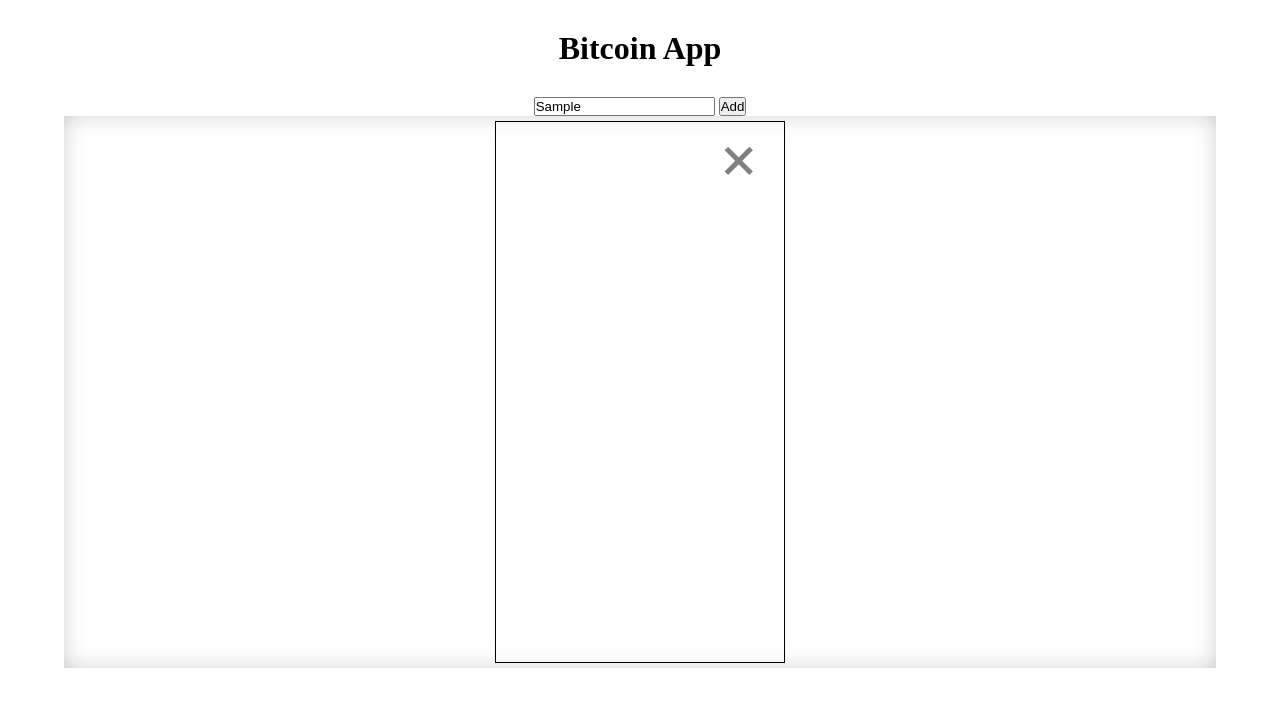
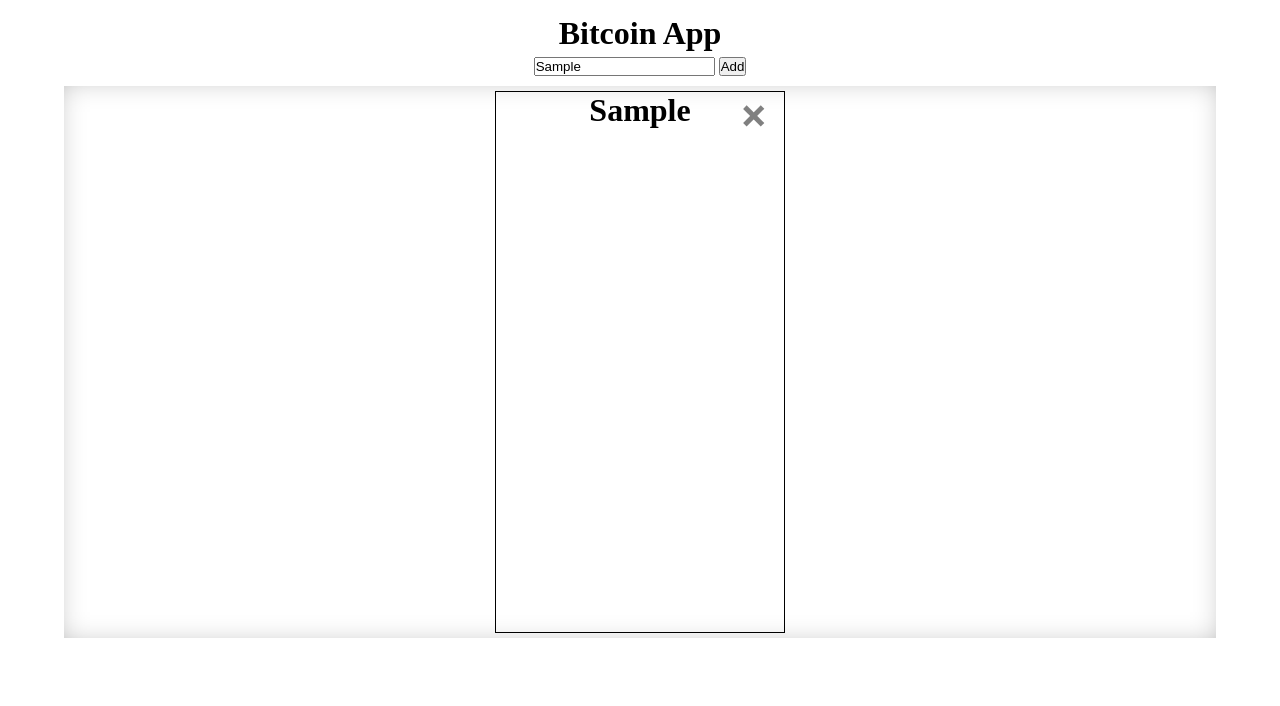
Before and after one commit to micavanco/BitcoinApp, a website built with webpack: page src/index.html in a window 1280 px wide. Both pictures are taken after typing "Sample" into the empty fields and a click on the button "Add". Built offline with nearby package versions, Linux system fonts and the light colour scheme; no server answers.

Commit message:
Added event handlers to remove buttons and fixed styling

```diff
--- a/src/css/stylesheet.css
+++ b/src/css/stylesheet.css
@@ -12,11 +12,11 @@
 }
 
 .header > h1 {
-    margin: 30px 0;
+    margin: 15px 0 5px 0;
 }
 
-.container > input {
-    margin: 20px;
+.input-container {
+    margin-bottom: 10px;
 }
 
 .main-container{
@@ -36,15 +36,22 @@
     border: 1px solid black ;
     margin: 5px 20px;
     position: relative;
+    display: flex;
+    flex-direction: column;
+    align-items: center;
 }
 
 .remove-btn{
-    height: 35px;
-    width: 35px;
+    height: 25px;
+    width: 25px;
     position: absolute;
-    top: 30px;
-    right: 20px;
+    top: 15px;
+    right: 10px;
     cursor: pointer;
+}
+
+.remove-btn:hover div{
+    box-shadow: 0 0 5px 0 rgba(0,0,0,0.75);
 }
 
 .bar1, .bar2{
@@ -52,6 +59,7 @@
     height: 5px;
     margin-bottom: 5px;
     background: gray;
+    transition: all .2s ease-in-out;
 }
 
 .bar1{
@@ -61,3 +69,9 @@
 .bar2{
     transform: rotate(45deg) translate(-8px, 3px);
 }
+
+#search-output {
+    height: 230px;
+    overflow-y: auto !important;
+    background: blue;
+}
--- a/src/js/controllers/controller.js
+++ b/src/js/controllers/controller.js
@@ -1,3 +1,4 @@
+import Bitcoin from "../models/bitcoin";
 
 export default class Controller {
     constructor(BitcoinView){
@@ -8,11 +9,12 @@ export default class Controller {
 
     _setListeners() {
         document.getElementById('add-btn').addEventListener('click', () => {
-            this._mainContainer.append(this._bitcoinView._createBox(1,1,));
-        });
-
-        document.querySelector('.search-input').addEventListener('change', (e) => {
-
+            const input = document.querySelector('.search-input');
+            if(input.value)
+            {
+                const selectedBitcoin = new Bitcoin(input.value);
+                this._mainContainer.append(this._bitcoinView._createBox(selectedBitcoin,1,));
+            }
         });
     }
 
--- a/src/js/views/bitcoinView.js
+++ b/src/js/views/bitcoinView.js
@@ -11,10 +11,22 @@ export default class BitcoinView {
     _createBox(bitcoin, chart) {
         const box = document.createElement("div");
         box.classList.add('bitcoin-box');
+        box.innerHTML = `<h1>${bitcoin.type}</h1>`;
+
         const removeButton = document.createElement('div');
         removeButton.classList.add('remove-btn');
-        removeButton.innerHTML = '<div class="bar1"></div><div class="bar2"></div>';
+        removeButton.addEventListener('click', () => box.remove());
+
+        const bar1 = document.createElement("div");
+        const bar2 = document.createElement("div");
+        bar1.classList.add('bar1');
+        bar2.classList.add('bar2');
+        bar1.addEventListener('click', () => box.remove());
+        bar2.addEventListener('click', () => box.remove());
+        removeButton.append(bar1);
+        removeButton.append(bar2);
         box.append(removeButton);
+
         return box;
     }
 
```
